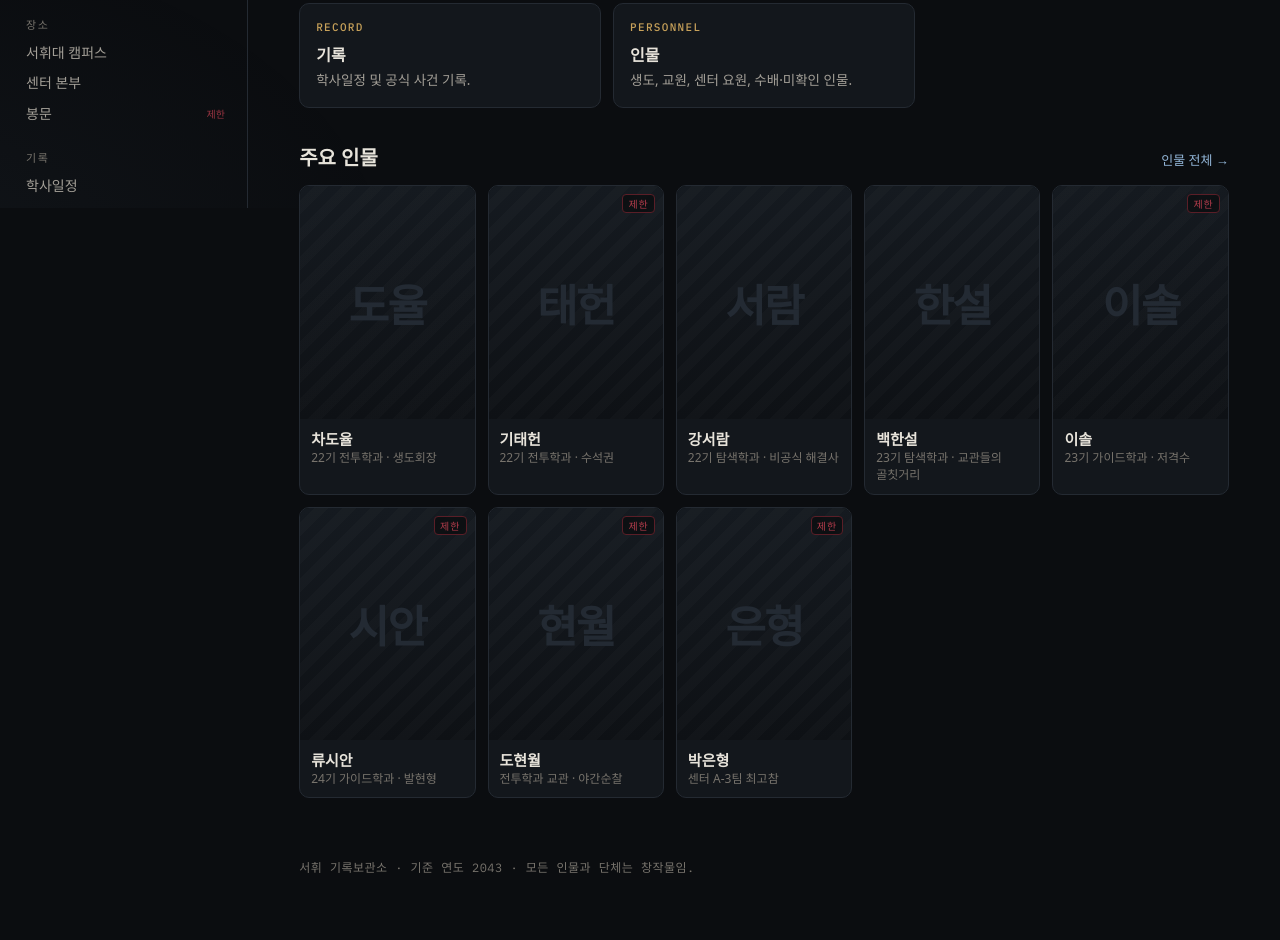
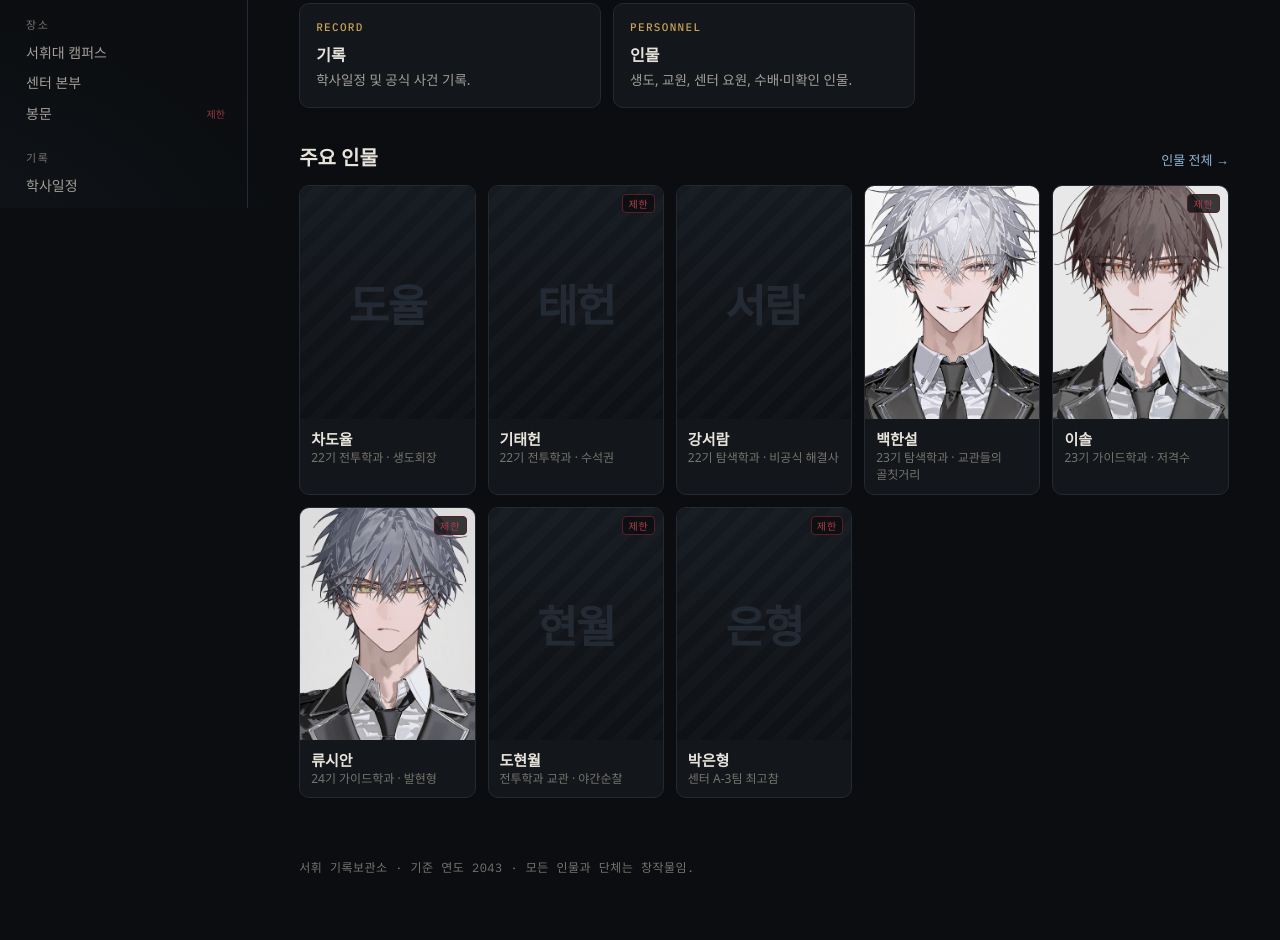
Before and after one commit to jawsbar0/seohwi, a plain HTML site: page index.html in a window 1280 px wide. Shown: the part 592-1532 px from the top of the page. Drawn offline with nearby package versions, Linux system fonts and the light colour scheme; a web font is replaced by a local one.

Commit message:
프사 4장 추가(백한설·이솔·류시안·한재이), 이미지 표시 레이어 수정
Co-Authored-By: Claude Opus 5.5 <noreply@anthropic.com>
Claude-Session: https://claude.ai/code/session_01VxdbU4eyCeuXQBz82QkSak

```diff
--- a/assets/style.css
+++ b/assets/style.css
@@ -85,7 +85,7 @@ a.wl.red{color:#c77;border-bottom:1px dotted}
 .has-info{display:grid;grid-template-columns:minmax(0,1fr) 280px;gap:34px;align-items:start}
 .info{position:sticky;top:calc(var(--top) + 20px);background:var(--panel);border:1px solid var(--line);border-radius:10px;overflow:hidden;order:2}
 .info .pic{aspect-ratio:3/4;background:var(--bg2);position:relative;display:grid;place-items:center;border-bottom:1px solid var(--line)}
-.info .pic img{width:100%;height:100%;object-fit:cover;display:block}
+.info .pic img{position:absolute;inset:0;z-index:1;width:100%;height:100%;object-fit:cover;object-position:50% 20%;display:block}
 .ph{position:absolute;inset:0;display:grid;place-items:center;background:
   repeating-linear-gradient(135deg,transparent 0 10px,rgba(255,255,255,.015) 10px 20px),linear-gradient(180deg,#151a20,#0e1115)}
 .ph span{font:900 64px var(--serif);color:#232a33;letter-spacing:-.04em}
@@ -127,11 +127,11 @@ a.wl.red{color:#c77;border-bottom:1px dotted}
 .pc{display:block;border:1px solid var(--line);border-radius:10px;overflow:hidden;background:var(--panel);color:var(--ink);transition:border-color .15s}
 .pc:hover{border-color:var(--gold-d);text-decoration:none;color:var(--ink)}
 .pc .pic{aspect-ratio:3/4;position:relative;background:var(--bg2)}
-.pc .pic img{width:100%;height:100%;object-fit:cover;display:block}
+.pc .pic img{position:absolute;inset:0;z-index:1;width:100%;height:100%;object-fit:cover;object-position:50% 20%;display:block}
 .pc .ph span{font-size:44px}
 .pc b{display:block;padding:9px 11px 0;font:700 15px var(--serif)}
 .pc small{display:block;padding:0 11px 10px;color:var(--mute);font-size:12px;line-height:1.45}
-.pc .lk{position:absolute;top:8px;right:8px;font:500 10px var(--mono);letter-spacing:.1em;color:var(--seal);background:rgba(11,13,16,.8);border:1px solid var(--seal-d);border-radius:4px;padding:1px 5px}
+.pc .lk{z-index:2;position:absolute;top:8px;right:8px;font:500 10px var(--mono);letter-spacing:.1em;color:var(--seal);background:rgba(11,13,16,.8);border:1px solid var(--seal-d);border-radius:4px;padding:1px 5px}
 .grp-h{font:500 12px var(--mono);letter-spacing:.14em;color:var(--mute);margin:26px 0 10px}
 .pager{display:flex;justify-content:space-between;gap:12px;margin-top:46px;padding-top:18px;border-top:1px solid var(--line);max-width:860px}
 .pager a{display:block;padding:10px 14px;border:1px solid var(--line);border-radius:8px;color:var(--ink);max-width:48%}
--- a/content/index.json
+++ b/content/index.json
@@ -357,7 +357,8 @@
     "등급": "A급 센티넬",
     "계통": "특수계 · 공간각인",
     "생일": "12월 22일"
-   }
+   },
+   "img": "assets/img/baek-hanseol.webp"
   },
   {
    "slug": "mo-eunsae",
@@ -403,7 +404,8 @@
     "무장": "AWM · 웰로드",
     "페어": "없음 (거부)",
     "생일": "10월 8일"
-   }
+   },
+   "img": "assets/img/lee-sol.webp"
   },
   {
    "slug": "ryu-sian",
@@ -426,7 +428,8 @@
     "등급": "S급 발현형 가이드",
     "발현": "진동 · 충격파",
     "생일": "2월 14일"
-   }
+   },
+   "img": "assets/img/ryu-sian.webp"
   },
   {
    "slug": "seo-wusak",
@@ -471,7 +474,8 @@
     "등급": "A급 센티넬",
     "계통": "자연계 · 번개",
     "생일": "7월 22일"
-   }
+   },
+   "img": "assets/img/han-jaei.webp"
   },
   {
    "slug": "yoon-naru",
```
Also changed, not shown: assets/img/baek-hanseol.webp (added), assets/img/han-jaei.webp (added), assets/img/lee-sol.webp (added), assets/img/ryu-sian.webp (added).
